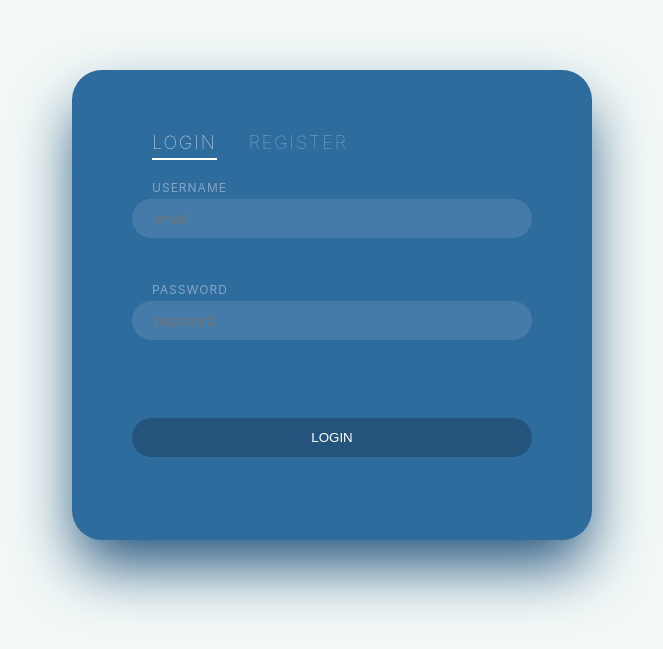
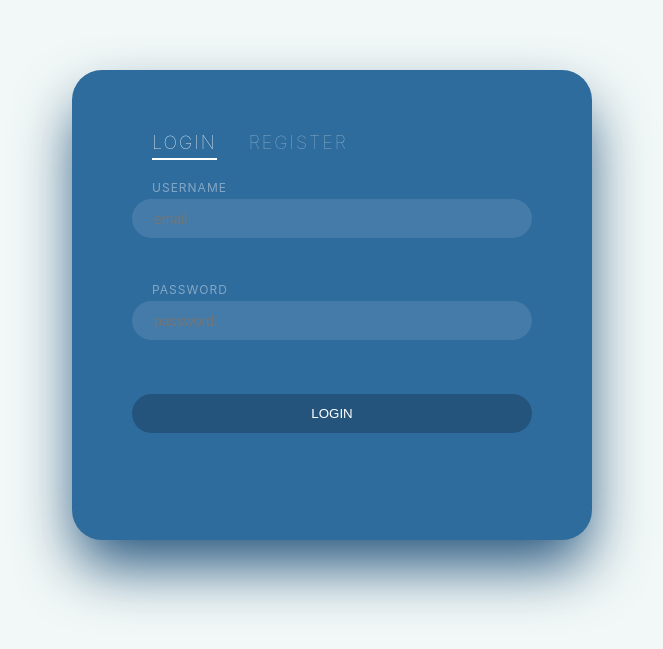
Before and after one commit to vika1968/home_work_react_redux, a React (Create React App) app in the folder client/: page / in a window 1280 px wide. Shown: the part 175-824 px from the top of the page, without its empty margins (308-971 px from the left). Built offline with nearby package versions, Linux system fonts and the light colour scheme.

Commit message:
Release2

```diff
--- a/client/src/App.scss
+++ b/client/src/App.scss
@@ -1,10 +1,9 @@
 @import "./views/login/login.scss";
-@import "./components/cards.scss";
+@import "./components/cardsData.scss";
 @import "./components/layout.scss";
-// @import "./components/api/breeds.scss";
 @import "./components/api/apiMenu.scss";
 @import "./components/cardsDetails.scss";
-//@import "./components/api/onebreedlist.scss";
+
 .App {
   text-align: center;
 }
--- a/client/src/views/login/Login.tsx
+++ b/client/src/views/login/Login.tsx
@@ -102,7 +102,6 @@ const Login = () => {
           onChange={(ev: any) => {handleChange(ev.target.value)}}/>
         <span>password</span>
         <div className="login__error">{error ? error : ""} </div>
-        <br />
         <button className="login__button">{isActive ? "login" : "register"}</button>
       </form>
     </div>
--- a/client/src/views/login/login.scss
+++ b/client/src/views/login/login.scss
@@ -115,6 +115,7 @@ body {
 
     .login__error{
        text-align: center;
+       font-size: 14px;
     }
 
     .login__button {
```
Also changed, not shown: client/src/components/cardsData.scss (renamed from client/src/components/cards.scss).
